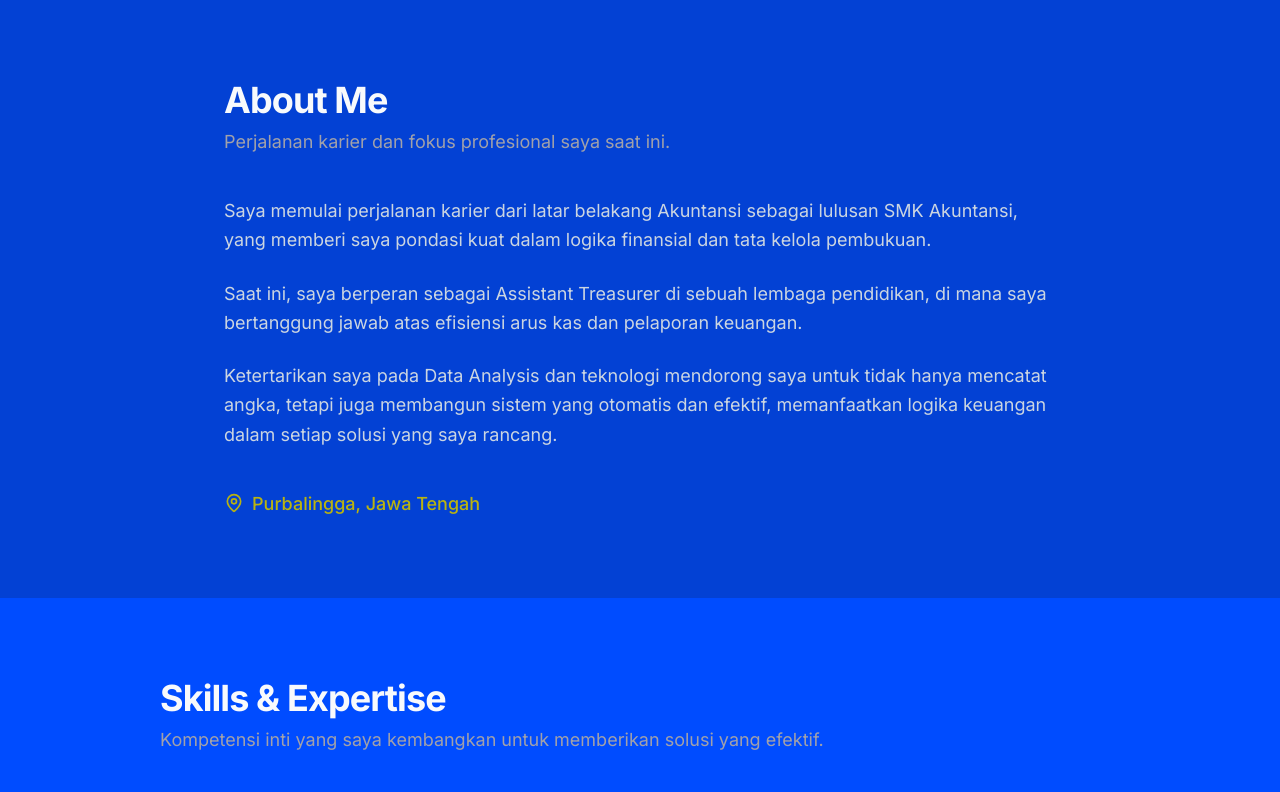
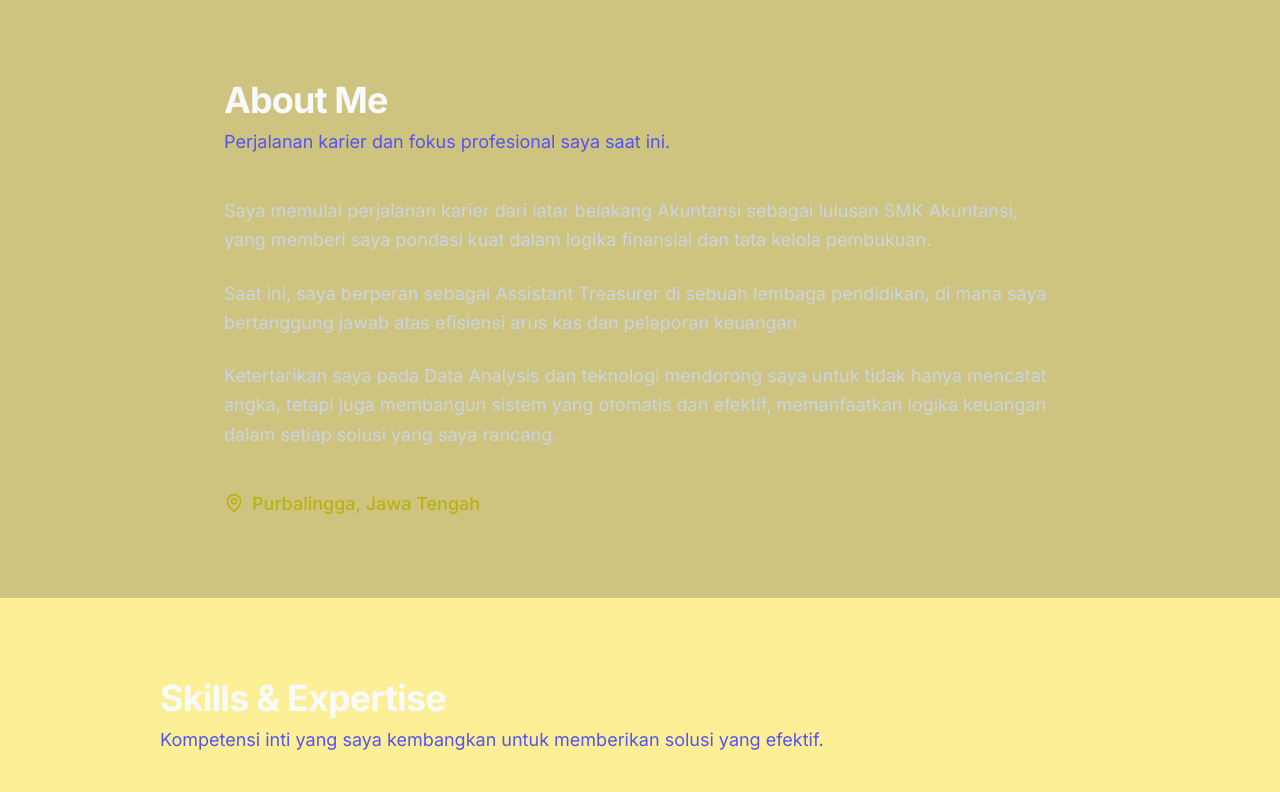
Before and after one commit to AlfinAdePrayogo/alfin-profile, a React (Vite) app: page / in a window 1280 px wide. Shown: the part 800-1592 px from the top of the page. Built offline with nearby package versions, Linux system fonts and the light colour scheme.

Commit message:
chore(css): update light/dark mode color variables

```diff
--- a/src/index.css
+++ b/src/index.css
@@ -7,7 +7,7 @@
 @layer base {
   :root {
     --background: #ffffff;
-    --foreground: #014dff;
+    --foreground: #c0cdeb;
     --muted: #f1f5f9;
     --muted-foreground: #64748b;
     --accent: #b9b310;
@@ -15,10 +15,10 @@
   }
 
   .dark {
-    --background: #004cff; /* Deep Slate */
+    --background: #fdef95; /* Deep Slate */
     --foreground: #f8fafc;
     --muted: #1e293b;
-    --muted-foreground: #a1a1aa; /* Zinc-400 */
+    --muted-foreground: #5454f3; /* Zinc-400 */
     --accent: #b9b310; /* blue */
     --accent-foreground: #ffffff;
   }
```
